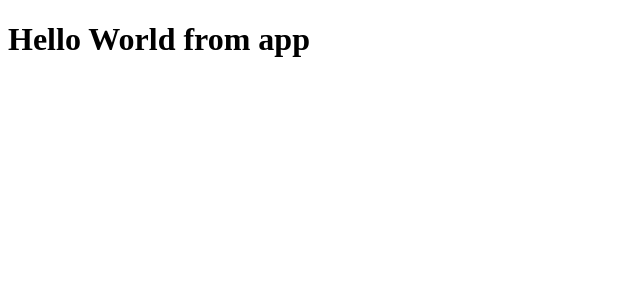
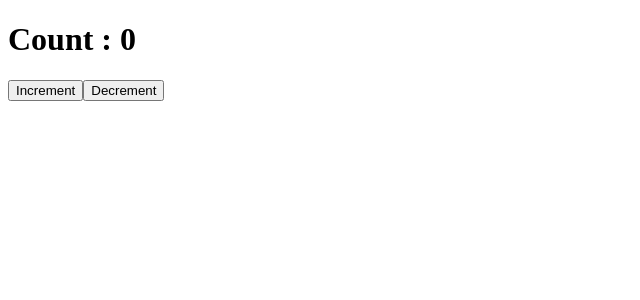
Before and after one commit to geek911/react-hooks, a React (Create React App) app: page / in a window 1280 px wide. Shown: the top 300 px of the page, without its empty margins (0-640 px from the left). Built offline with nearby package versions, Linux system fonts and the light colour scheme.

Commit message:
Created a simple counter which demostrate the use of useState

```diff
--- a/src/App.js
+++ b/src/App.js
@@ -1,7 +1,14 @@
-
+import { useState } from 'react'
 
 export default function App() {
+
+    const [count, setCount] = useState(0)
+
     return (
-        <h1>Hello World from app</h1>
+        <div>
+            <h1>Count : {count}</h1>
+            <button onClick={() => setCount(count + 1)}>Increment</button>
+            <button onClick={() => setCount(count - 1)}>Decrement</button>
+        </div>
     );
 }
```
